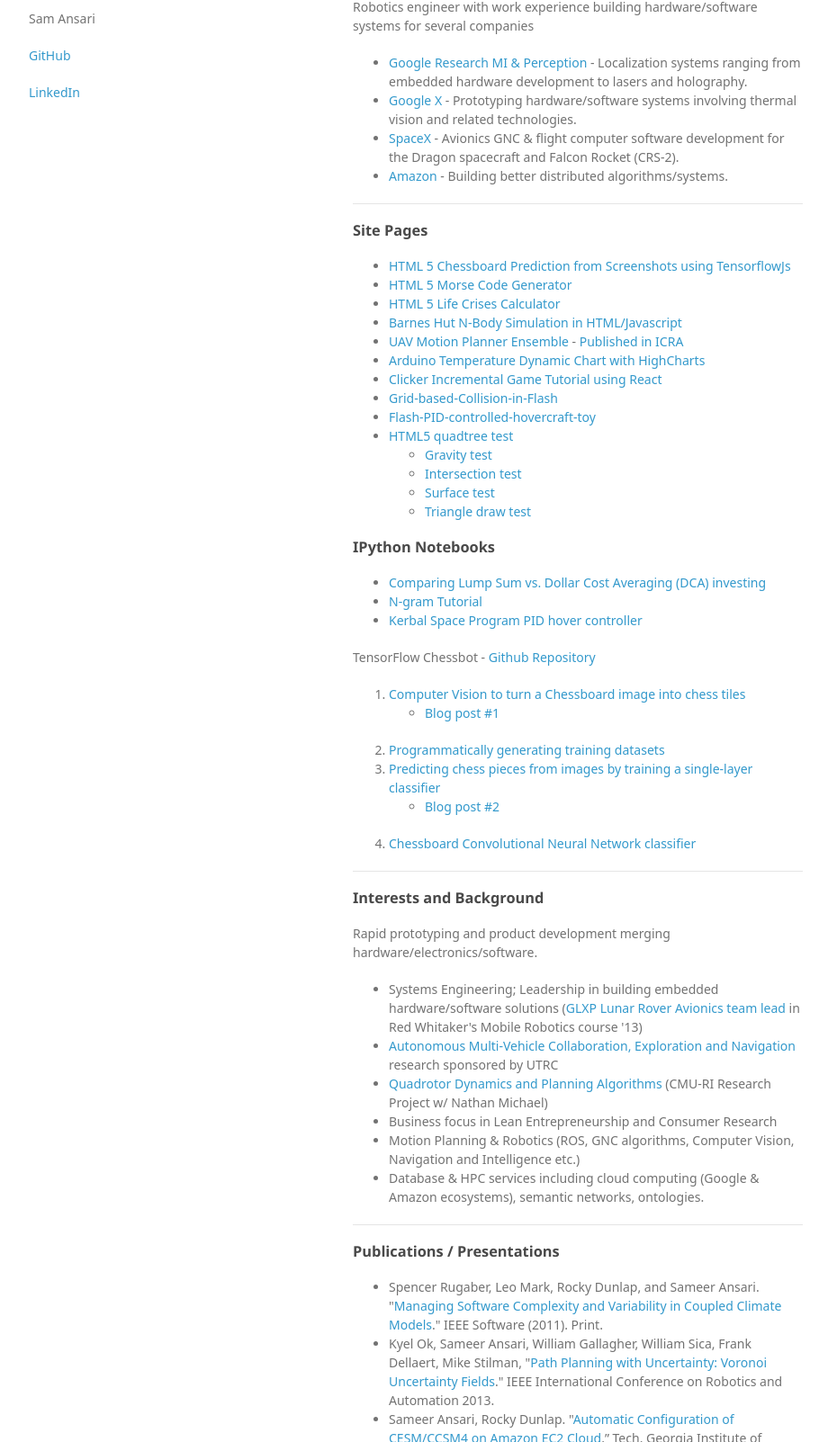
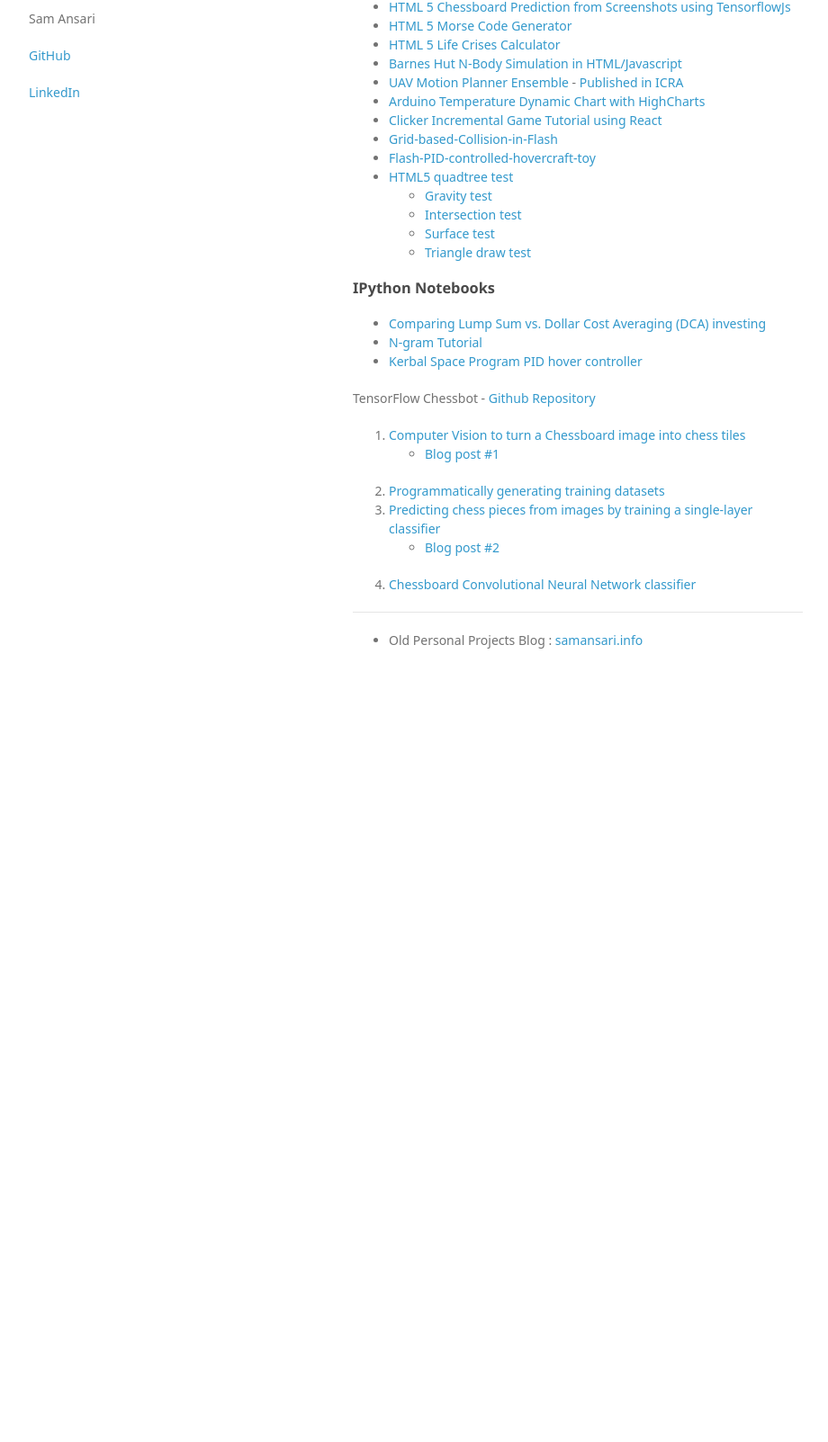
Before and after one commit to Elucidation/elucidation.github.io, a plain HTML site: page index.html in a window 1280 px wide. Shown: the part 99-1702 px from the top of the page at 90% size, without its empty margins (178-1098 px from the left). After the commit the page ends 891 px from the top, so only its background shows below. Drawn offline with Linux system fonts and the light colour scheme; a web font is replaced by a local one.

Commit message:
Update index.html

```diff
--- a/index.html
+++ b/index.html
@@ -3,7 +3,7 @@
   <head>
     <meta charset="utf-8">
     <meta http-equiv="X-UA-Compatible" content="chrome=1">
-    <title>Tetration by Elucidation</title>
+    <title>Tetralark</title>
 
     <link rel="stylesheet" href="stylesheets/styles.css">
     <link rel="stylesheet" href="stylesheets/github-light.css">
@@ -15,7 +15,7 @@
   <body>
     <div class="wrapper">
       <header>
-        <h1>Tetration</h1>
+        <h1>Tetralark</h1>
         <p>Sam Ansari</p>
 
 
@@ -24,24 +24,6 @@
 
       </header>
       <section>
-        <h3>
-<a id="summary" class="anchor" href="#summary" aria-hidden="true"><span aria-hidden="true" class="octicon octicon-link"></span></a>Summary</h3>
-
-<p>Robotics engineer with work experience building hardware/software systems for several companies</p>
-
-<ul>
-<li>
-<a href="http://research.google.com/">Google Research MI &amp; Perception</a> - Localization systems ranging from embedded hardware development to lasers and holography.</li>
-<li>
-<a href="http://en.wikipedia.org/wiki/X_(incubator)">Google X</a> - Prototyping hardware/software systems involving thermal vision and related technologies.</li>
-<li>
-<a href="http://www.spacex.com">SpaceX</a> - Avionics GNC &amp; flight computer software development for the Dragon spacecraft and Falcon Rocket (CRS-2).</li>
-<li>
-<a href="http://www.linkedin.com/company/amazon-music">Amazon</a> - Building better distributed algorithms/systems.</li>
-</ul>
-
-<hr>
-
 <h3>
 <a id="site-pages" class="anchor" href="#site-pages" aria-hidden="true"><span aria-hidden="true" class="octicon octicon-link"></span></a>Site Pages</h3>
 
@@ -101,36 +83,6 @@
 
 <hr>
 
-<h3>
-<a id="interests-and-background" class="anchor" href="#interests-and-background" aria-hidden="true"><span aria-hidden="true" class="octicon octicon-link"></span></a>Interests and Background</h3>
-
-<p>Rapid prototyping and product development merging hardware/electronics/software.</p>
-
-<ul>
-<li>Systems Engineering; Leadership in building embedded hardware/software solutions
-(<a href="http://sameeransari.info/robotics.html#lunar">GLXP Lunar Rover Avionics team lead</a> in Red Whitaker's Mobile Robotics course '13)</li>
-<li>
-<a href="http://sameeransari.info/robotics.html#scr">Autonomous Multi-Vehicle Collaboration, Exploration and Navigation</a> research sponsored by UTRC</li>
-<li>
-<a href="http://www.sameeransari.info/compsci.html#quadrotor">Quadrotor Dynamics and Planning Algorithms</a> (CMU-RI Research Project w/ Nathan Michael)</li>
-<li>Business focus in Lean Entrepreneurship and Consumer Research</li>
-<li>Motion Planning &amp; Robotics (ROS, GNC algorithms, Computer Vision, Navigation and Intelligence etc.)</li>
-<li>Database &amp; HPC services including cloud computing (Google &amp; Amazon ecosystems), semantic networks, ontologies.</li>
-</ul>
-
-<hr>
-
-<h3>
-<a id="publications--presentations" class="anchor" href="#publications--presentations" aria-hidden="true"><span aria-hidden="true" class="octicon octicon-link"></span></a>Publications / Presentations</h3>
-
-<ul>
-<li>Spencer Rugaber, Leo Mark, Rocky Dunlap, and Sameer Ansari. "<a href="http://dx.doi.org/10.1109/MS.2011.114">Managing Software Complexity and Variability in Coupled Climate Models</a>." IEEE Software (2011). Print.</li>
-<li>Kyel Ok, Sameer Ansari, William Gallagher, William Sica, Frank Dellaert, Mike Stilman, "<a href="http://dx.doi.org/10.1109/ICRA.2013.6631230">Path Planning with Uncertainty: Voronoi Uncertainty Fields</a>." IEEE International Conference on Robotics and Automation 2013.</li>
-<li>Sameer Ansari, Rocky Dunlap. "<a href="http://hdl.handle.net/1853/35010">Automatic Configuration of CESM/CCSM4 on Amazon EC2 Cloud</a>.” Tech. Georgia Institute of Technology (2010). SMARTech.</li>
-<li>V. Balaji, Sameer Ansari, Aparna Radhakrishnan (2011), "<a href="http://adsabs.harvard.edu/abs/2011AGUFMIN41C..01B">Challenges in Analysis and Visualization of Large Earth Science Data Sets I</a>" Abstract IN41C-01 presented at 2010 Fall Meeting, AGU, San Francisco, Calif., 8 Dec.</li>
-</ul>
-      </section>
-
 <ul>
 <li>Old Personal Projects Blog : <a href="http://samansari.info">samansari.info</a>
 </li>
```
